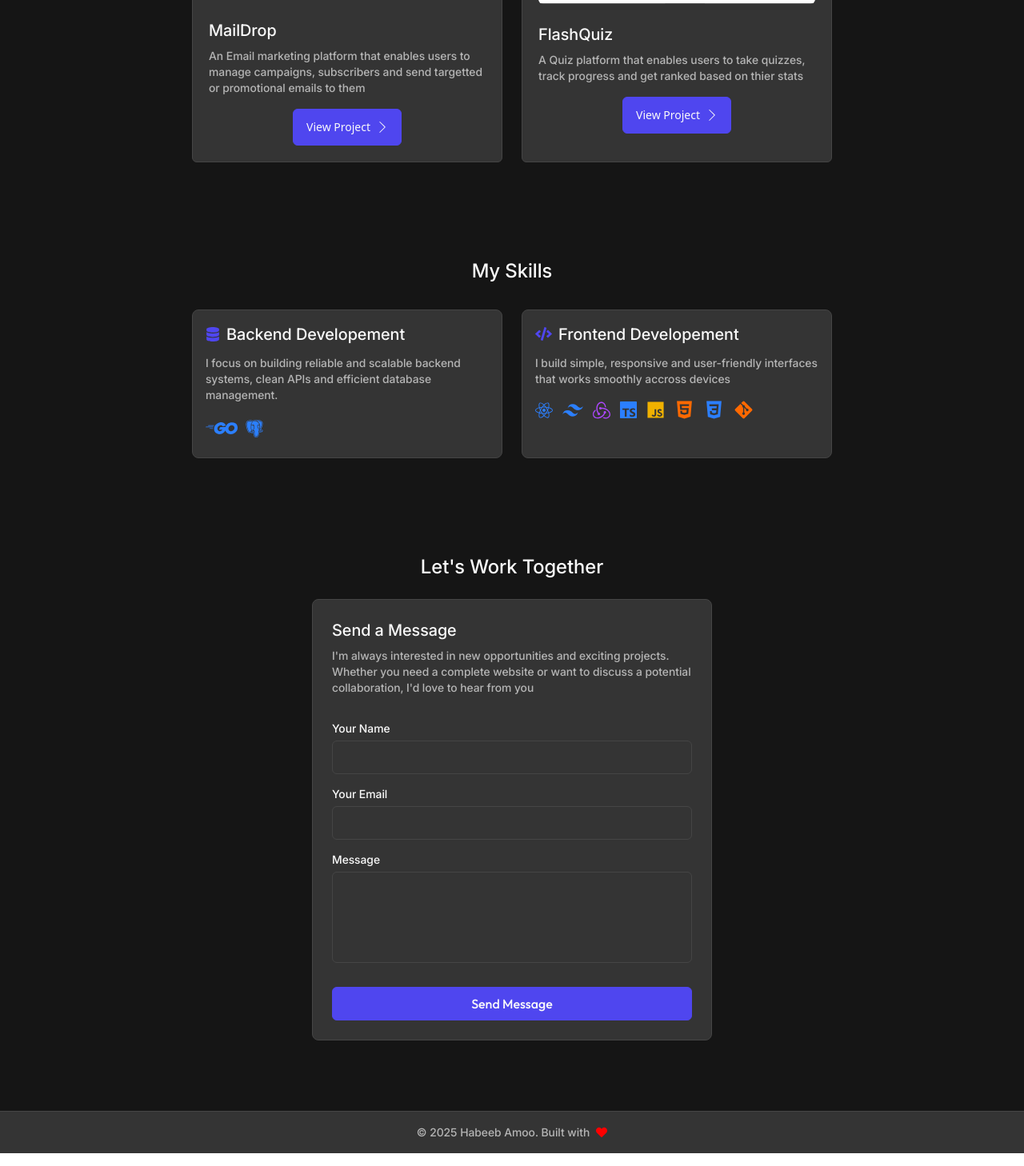
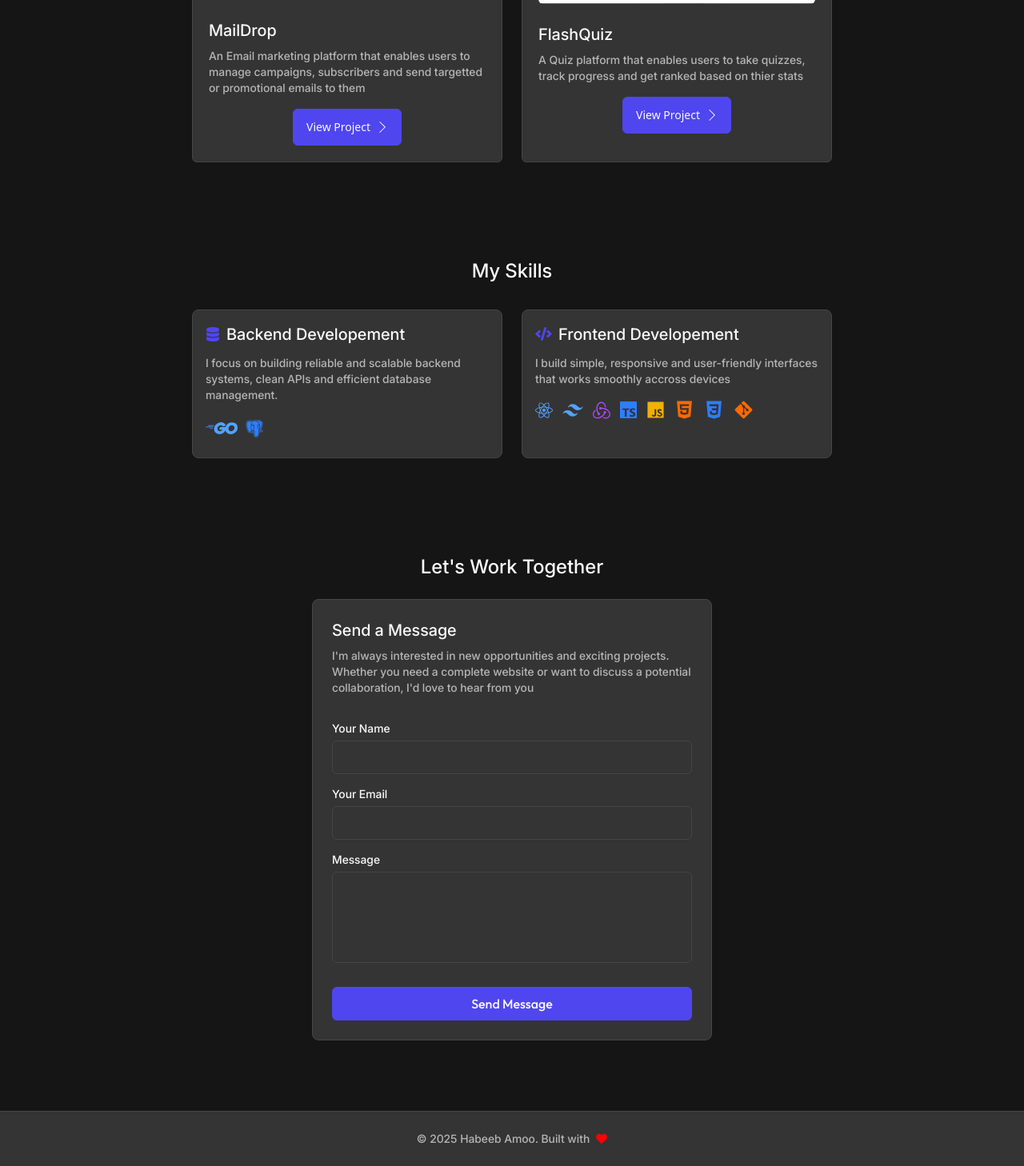
Before and after one commit to Habeebamoo/Portfolio, a React (Vite) app: page / in a window 1280 px wide. Shown: the part 1444-2902 px from the top of the page at 80% size. Built offline with nearby package versions, Linux system fonts and the light colour scheme.

Commit message:
updated langs colors

```diff
--- a/src/components/Footer.tsx
+++ b/src/components/Footer.tsx
@@ -4,7 +4,7 @@ const Footer = () => {
   const year = new Date().getFullYear()
 
   return (
-    <footer className="bg-box text-sm text-muted font-inter p-4 text-center border-t-1 border-t-border">
+    <footer className="bg-box text-sm text-muted font-inter p-6 text-center border-t-1 border-t-border">
       <p className="flex-center gap-2">
         &copy; {year} Habeeb Amoo. Built with
         <span><FaHeart color="red" /></span>
--- a/src/components/Main.tsx
+++ b/src/components/Main.tsx
@@ -85,7 +85,7 @@ const Main = () => {
           </div>
           <p className="text-muted font-inter text-sm py-3">I focus on building reliable and scalable backend systems, clean APIs and efficient database management.</p>
           <div className="flex-start gap-2">
-            <div className="text-blue-500"><FaGolang size={40} /></div>
+            <div className="text-blue-400"><FaGolang size={40} /></div>
             <div className="text-blue-500"><BiLogoPostgresql size={26} /></div>
           </div>
         </div>
@@ -98,8 +98,8 @@ const Main = () => {
           </div>
           <p className="text-muted font-inter text-sm py-3">I build simple, responsive and user-friendly interfaces that works smoothly accross devices</p>
           <div className="flex-start gap-3 mt-1">
-            <div className="text-blue-500"><FaReact size={22} /></div>
-            <div className="text-blue-500"><RiTailwindCssFill size={26} /></div>
+            <div className="text-blue-400"><FaReact size={22} /></div>
+            <div className="text-blue-400"><RiTailwindCssFill size={26} /></div>
             <div className="text-purple-500"><SiRedux size={22} /></div>
             <div className="text-blue-500"><SiTypescript size={21} /></div>
             <div className="text-yellow-500"><IoLogoJavascript size={23} /></div>
```
